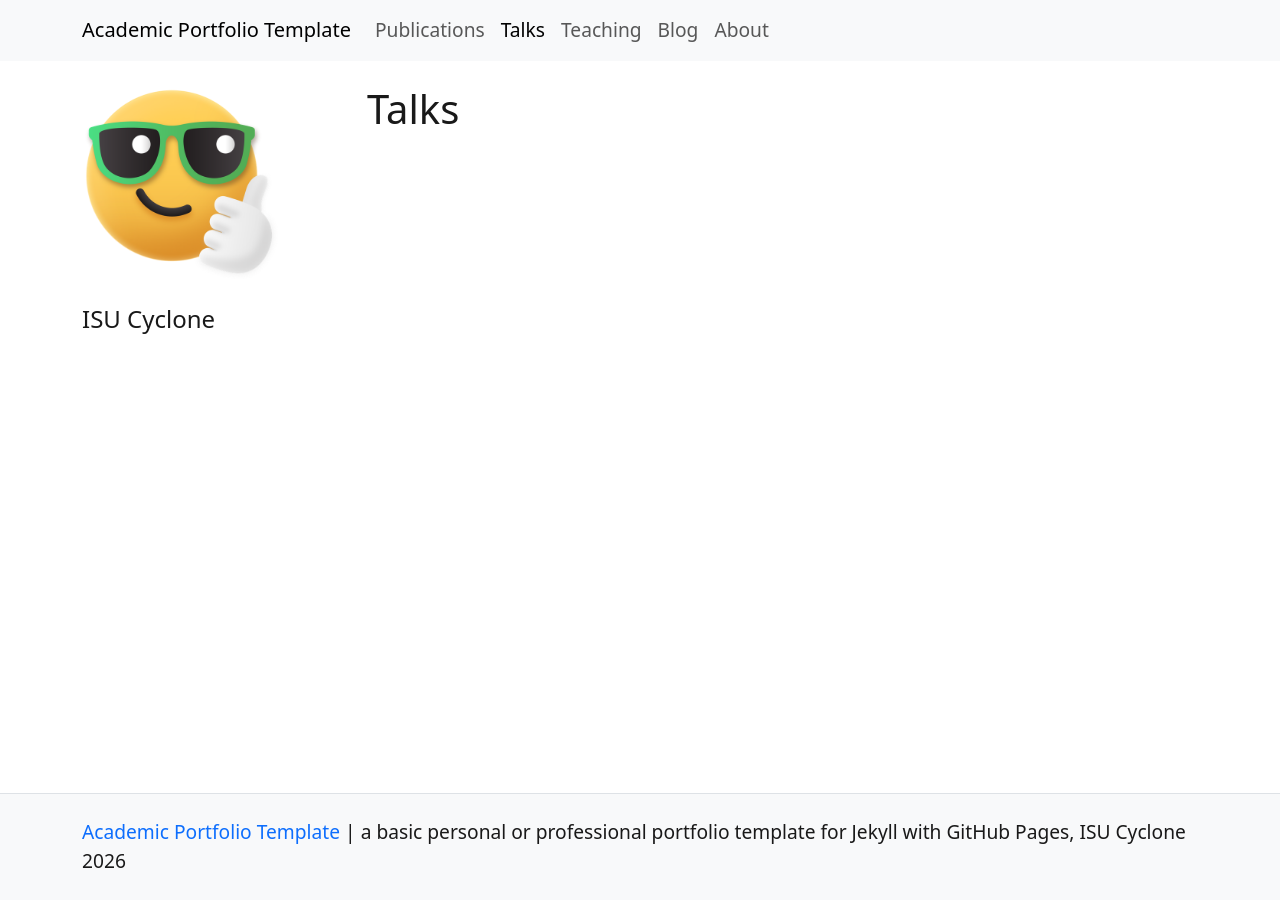
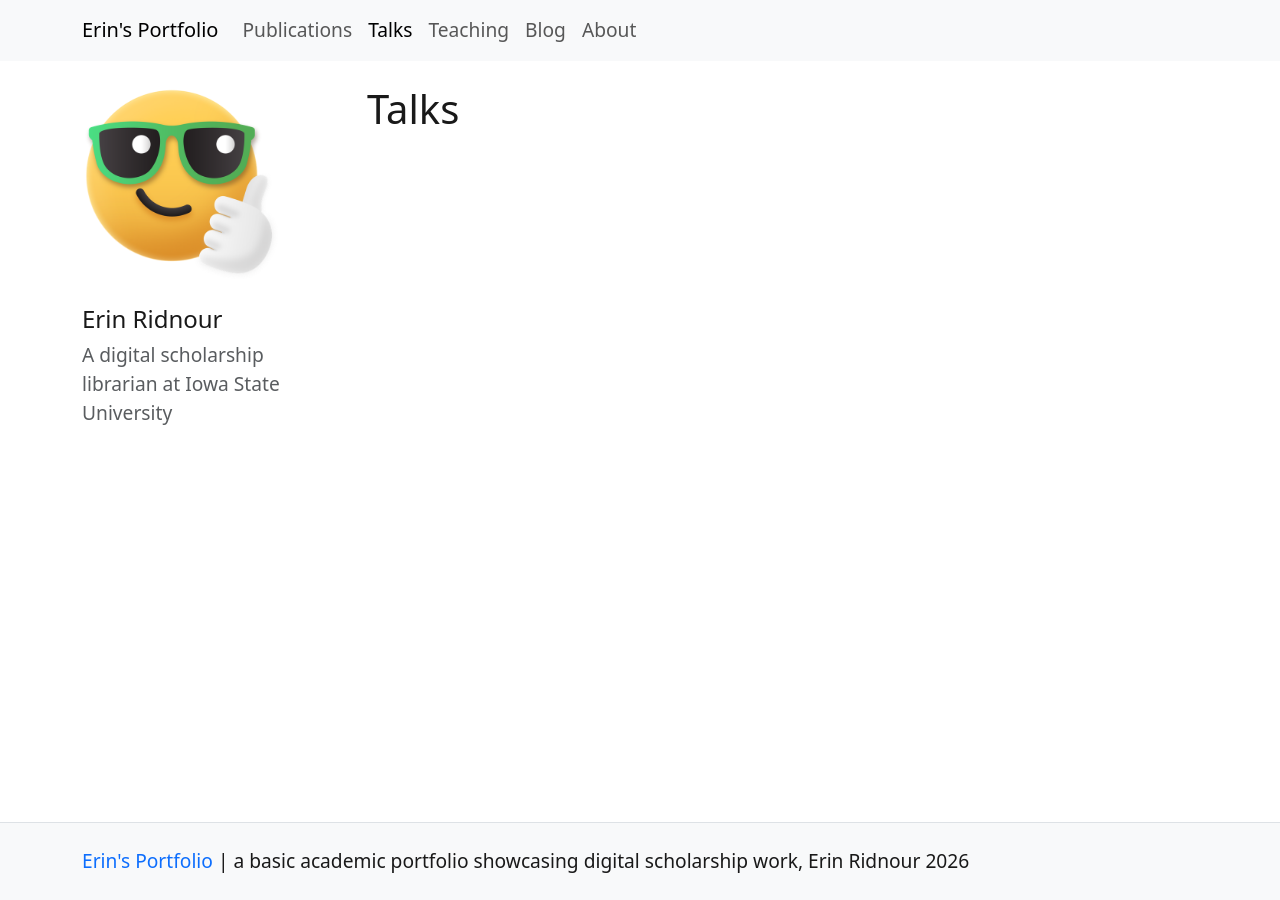
Before and after one commit to emanderson811/portfolio-demo-website, a Jekyll site: the page built from pages/talks.md, in a window 1280 px wide. Built offline with Jekyll 4.4.1, drawn with Linux system fonts in a browser that asks for light colours; nearby versions of some CDN libraries.

Commit message:
Update site settings

```diff
--- a/_config.yml
+++ b/_config.yml
@@ -9,11 +9,11 @@
 #######
 # SITE SETTINGS
 #
-title: Academic Portfolio Template
-description: "a basic personal or professional portfolio template for Jekyll with GitHub Pages"
+title: Erin's Portfolio
+description: "a basic academic portfolio showcasing digital scholarship work"
 year: 2026
-author: ISU Cyclone
-bio:
+author: Erin Ridnour
+bio: A digital scholarship librarian at Iowa State University
 
 # PERSONAL URLS
 image: /assets/img/emoji-cool.png
```
